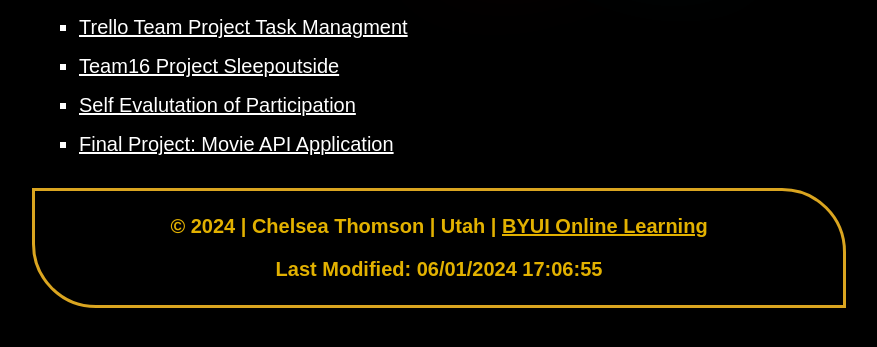
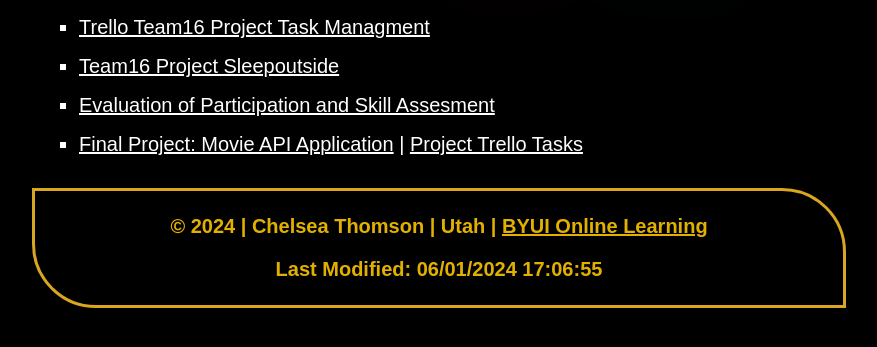
Before and after one commit to SnowMoto/cwt-portfolio, a plain HTML site: page index.html in a window 1280 px wide. Shown: the part 231-578 px from the top of the page, without its empty margins (201-1078 px from the left). Drawn offline with Linux system fonts and the light colour scheme.

Commit message:
updated evaluation site and links.

```diff
--- a/index.html
+++ b/index.html
@@ -20,10 +20,10 @@
     <main>
         <h2>WDD330 Portfolio</h2>
         <ul>
-            <li> <a href="https://trello.com/b/02NBZH11">Trello Team Project Task Managment</a></li>
+            <li> <a href="https://trello.com/b/02NBZH11">Trello Team16 Project Task Managment</a></li>
             <li> <a href="https://main--wdd330-team-project.netlify.app/">Team16 Project Sleepoutside</a></li>
-            <li> <a href="./portal/evaluation.html">Self Evalutation of Participation</a> </li>
-            <li> <a href="./project/finalProject.html">Final Project: Movie API Application</a></li>
+            <li> <a href="./portal/evaluation.html">Evaluation of Participation and Skill Assesment</a> </li>
+            <li> <a href="./project/finalProject.html">Final Project: Movie API Application</a> | <a href="https://trello.com/b/2Hr2i5Ps/wdd330-final-project">Project Trello Tasks</a></li>
         </ul>
     </main>
     <footer>
```
Also changed, not shown: portal/evaluation.html (+7 -2 lines), 2 other files.
